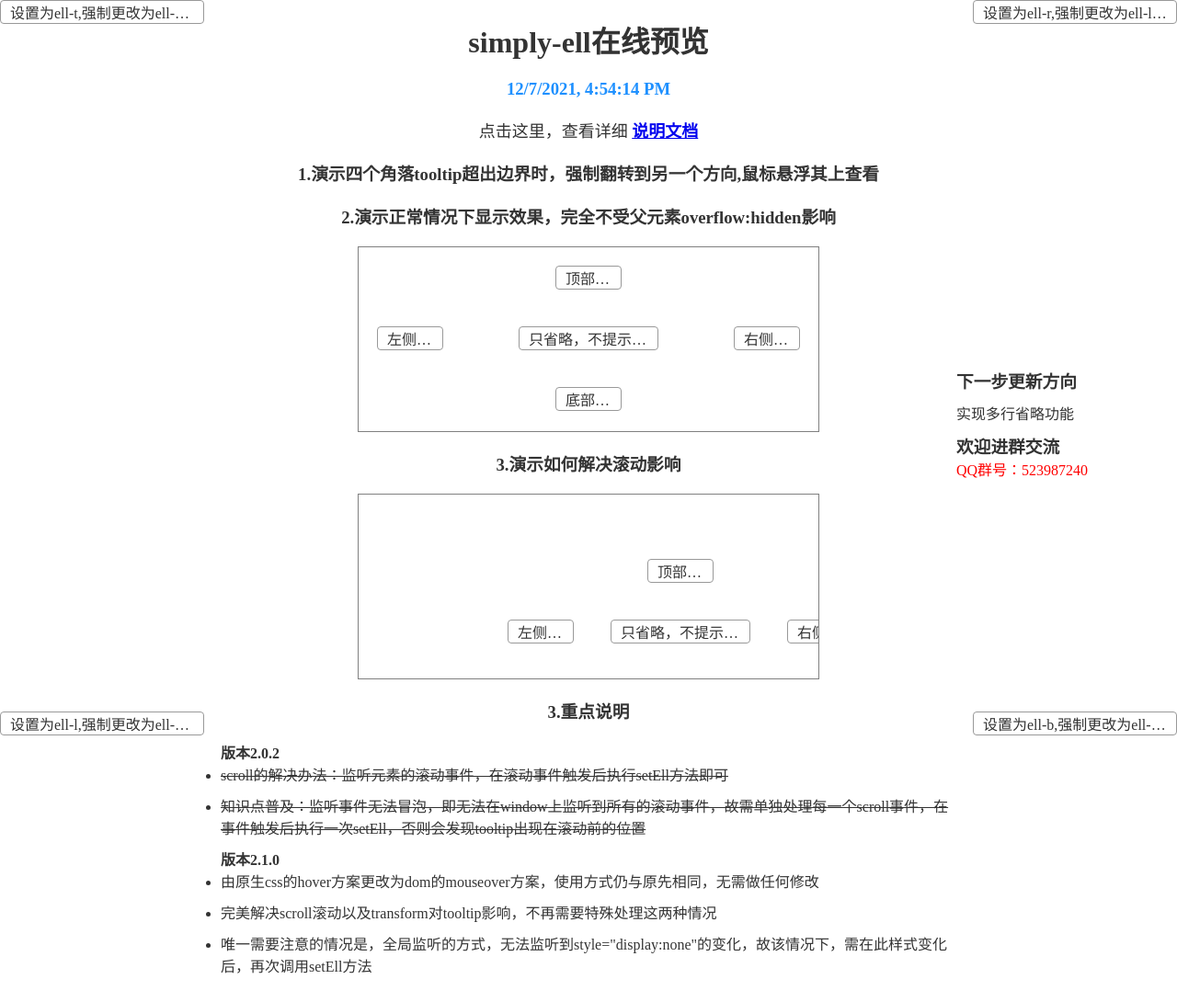
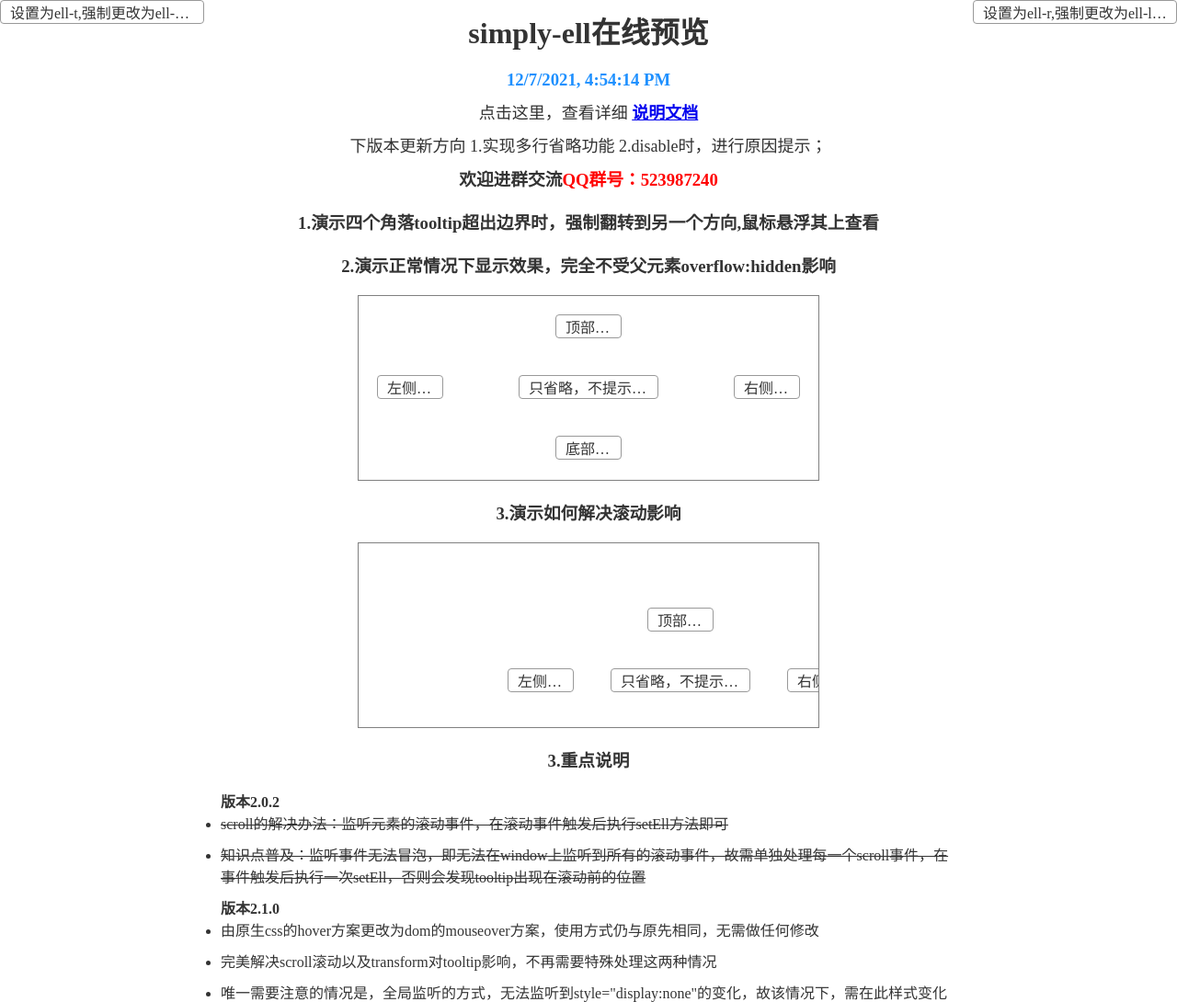
Before and after one commit to MusiCoder32/simply-ellipsis, a website: page index.html in a window 1280 px wide. Shown: the top 1090 px of the page at 92% size. Drawn offline with Linux system fonts and the light colour scheme.

```diff
--- a/index.html
+++ b/index.html
@@ -71,13 +71,12 @@
         <div class="example-1">
             <div class="ell-t item-2" style="left: 0; top: 0">设置为ell-t,强制更改为ell-b的效果</div>
             <div class="ell-r item-2" style="right: 0; top: 0">设置为ell-r,强制更改为ell-l的效果</div>
-            <div class="ell-l item-2" style="left: 0; bottom: 0">设置为ell-l,强制更改为ell-r的效果</div>
-            <div class="ell-b item-2" style="right: 0; bottom: 0">设置为ell-b,强制更改为ell-t的效果</div>
         </div>
 
         <div
             style="
                 width: 100%;
+                overflow: scroll;
                 display: flex;
                 flex-direction: column;
                 justify-content: flex-start;
@@ -86,9 +85,9 @@
                 z-index: 100;
             "
         >
-            <h1 style="padding-top: 20px">simply-ell在线预览</h1>
-            <h3 id="currentTime" style="padding-top: 20px;color:dodgerblue"></h3>
-            <div style="padding-top: 20px; font-size: 18px">
+            <h1 style="padding-top: 10px">simply-ell在线预览</h1>
+            <h3 id="currentTime" style="padding-top: 20px; color: dodgerblue"></h3>
+            <div style="padding-top: 10px; font-size: 18px">
                 点击这里，查看详细
                 <span style="font-weight: bolder">
                     <a style="padding-top: 20px" href="https://www.npmjs.com/package/simply-ellipsis" target="_blank">
@@ -96,6 +95,13 @@
                     </a></span
                 >
             </div>
+            <div style="padding-top: 10px;font-size: 18px">
+                下版本更新方向
+                <span>1.实现多行省略功能</span>
+                <span>2.disable时，进行原因提示；</span>
+            </div>
+
+            <h3 style="padding-top: 10px">欢迎进群交流<span style="color: red">QQ群号：523987240</span></h3>
 
             <h3 style="padding-top: 20px">1.演示四个角落tooltip超出边界时，强制翻转到另一个方向,鼠标悬浮其上查看</h3>
 
@@ -155,21 +161,9 @@
                 </ul>
             </div>
         </div>
-
-        <div style="position: absolute; right: 20px; top: 50%; width: 220px">
-            <h3>下一步更新方向</h3>
-            <ul style="padding-top: 10px">
-                <ol
-                    >实现多行省略功能</ol
-                >
-            </ul>
-            <h3 style="padding-top: 10px">欢迎进群交流</h3>
-            <div style="color: red">QQ群号：523987240</div>
-        </div>
     </body>
     <script src="dist/simply-ellipsis.min.js"></script>
     <script>
-
         let dom = document.getElementById('currentTime')
         dom.innerText = new Date().toLocaleString()
         setInterval(() => {
--- a/package.json
+++ b/package.json
@@ -1,6 +1,6 @@
 {
     "name": "simply-ellipsis",
-    "version": "2.1.0",
+    "version": "2.1.1",
     "description": "简易ellipsis效果，只需要一个class名便搞定",
     "main": "src/main.js",
     "keywords": [
```
Also changed, not shown: README.md.
